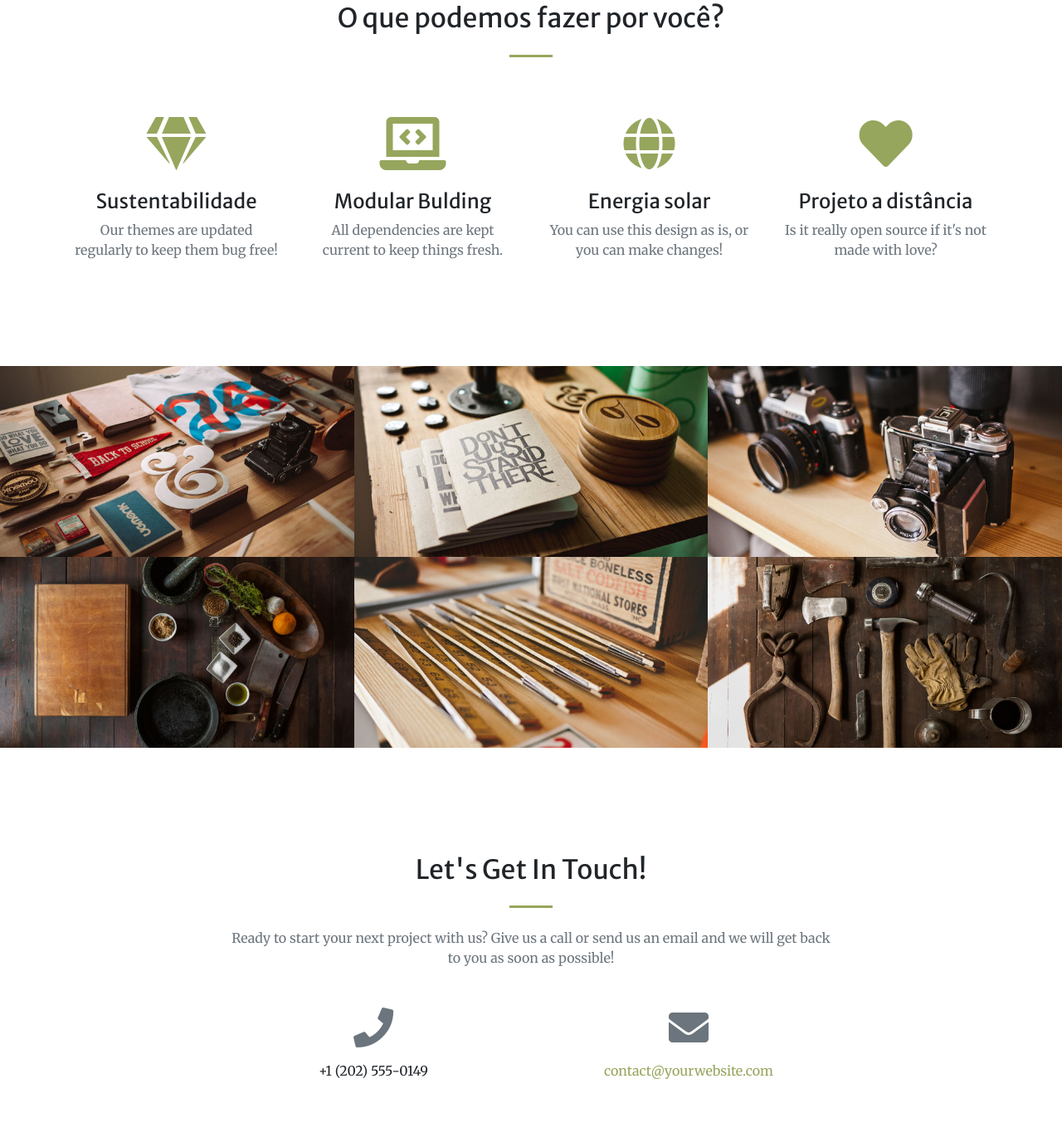
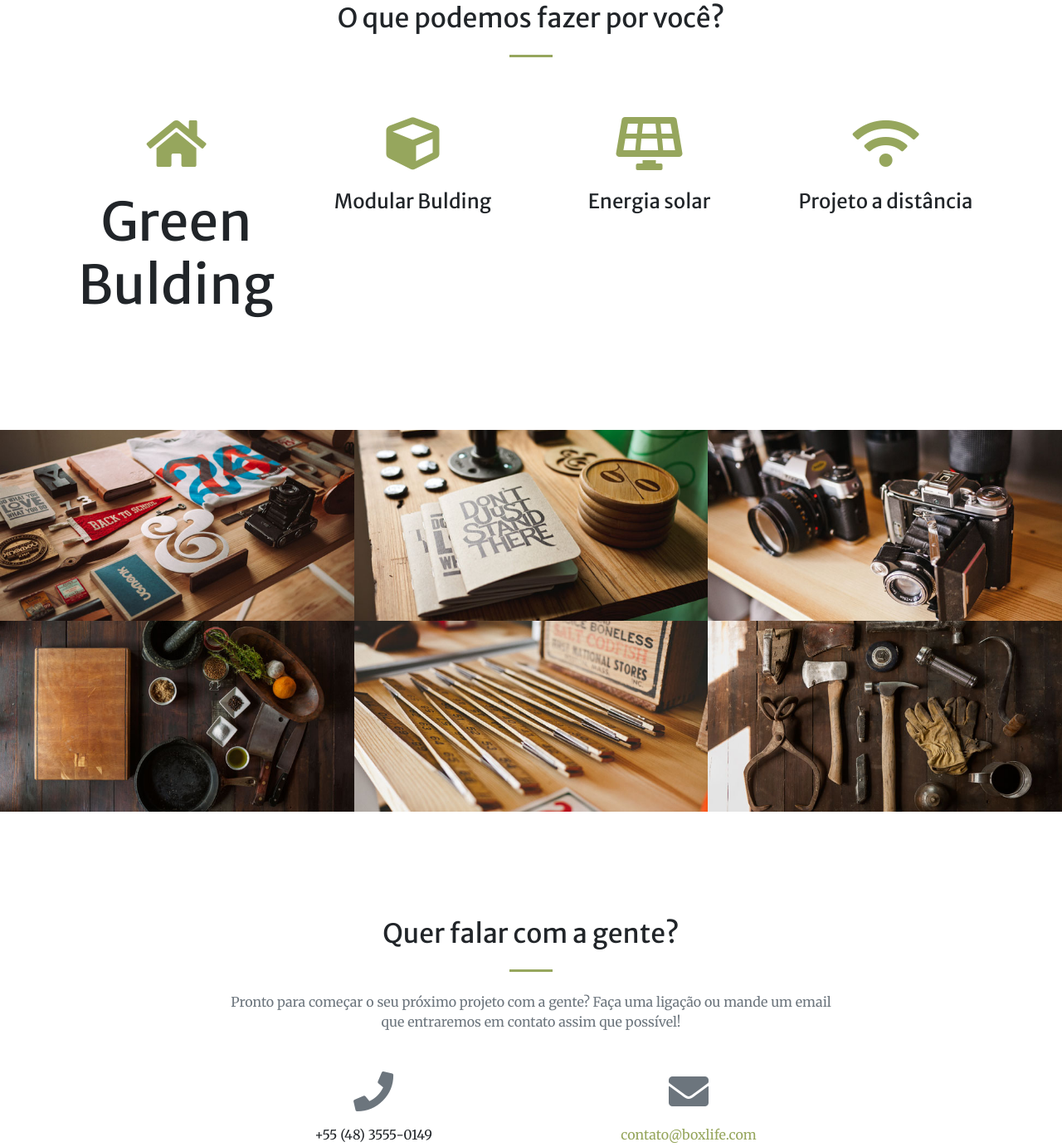
Before and after one commit to mausampaio/boxlife, a website with bundled scripts: page index.html in a window 1280 px wide. Shown: the part 1370-2752 px from the top of the page at 83% size. Built offline with nearby package versions, Linux system fonts and the light colour scheme.

Commit message:
Adicionando sessão serviçoes e contato

```diff
--- a/index.html
+++ b/index.html
@@ -100,30 +100,26 @@
       <div class="row">
         <div class="col-lg-3 col-md-6 text-center">
           <div class="mt-5">
-            <i class="fas fa-4x fa-gem text-primary mb-4"></i>
-            <h3 class="h4 mb-2">Sustentabilidade</h3>
-            <p class="text-muted mb-0">Our themes are updated regularly to keep them bug free!</p>
+            <i class="fas fa-4x fa-home text-primary mb-4"></i>
+            <h3 class="h4 fa-4x mb-2">Green Bulding</h3>
           </div>
         </div>
         <div class="col-lg-3 col-md-6 text-center">
           <div class="mt-5">
-            <i class="fas fa-4x fa-laptop-code text-primary mb-4"></i>
+            <i class="fas fa-4x fa-cube text-primary mb-4"></i>
             <h3 class="h4 mb-2">Modular Bulding</h3>
-            <p class="text-muted mb-0">All dependencies are kept current to keep things fresh.</p>
           </div>
         </div>
         <div class="col-lg-3 col-md-6 text-center">
           <div class="mt-5">
-            <i class="fas fa-4x fa-globe text-primary mb-4"></i>
+            <i class="fas fa-4x fa-solar-panel text-primary mb-4"></i>
             <h3 class="h4 mb-2">Energia solar</h3>
-            <p class="text-muted mb-0">You can use this design as is, or you can make changes!</p>
           </div>
         </div>
         <div class="col-lg-3 col-md-6 text-center">
           <div class="mt-5">
-            <i class="fas fa-4x fa-heart text-primary mb-4"></i>
+            <i class="fas fa-4x fa-wifi text-primary mb-4"></i>
             <h3 class="h4 mb-2">Projeto a distância</h3>
-            <p class="text-muted mb-0">Is it really open source if it's not made with love?</p>
           </div>
         </div>
       </div>
@@ -221,20 +217,20 @@
     <div class="container">
       <div class="row justify-content-center">
         <div class="col-lg-8 text-center">
-          <h2 class="mt-0">Let's Get In Touch!</h2>
+          <h2 class="mt-0">Quer falar com a gente?</h2>
           <hr class="divider my-4">
-          <p class="text-muted mb-5">Ready to start your next project with us? Give us a call or send us an email and we will get back to you as soon as possible!</p>
+          <p class="text-muted mb-5">Pronto para começar o seu próximo projeto com a gente? Faça uma ligação ou mande um email que entraremos em contato assim que possível!</p>
         </div>
       </div>
       <div class="row">
         <div class="col-lg-4 ml-auto text-center mb-5 mb-lg-0">
           <i class="fas fa-phone fa-3x mb-3 text-muted"></i>
-          <div>+1 (202) 555-0149</div>
+          <div>+55 (48) 3555-0149</div>
         </div>
         <div class="col-lg-4 mr-auto text-center">
           <i class="fas fa-envelope fa-3x mb-3 text-muted"></i>
           <!-- Make sure to change the email address in anchor text AND the link below! -->
-          <a class="d-block" href="mailto:contact@yourwebsite.com">contact@yourwebsite.com</a>
+          <a class="d-block" href="mailto:contao@boxlife.com">contato@boxlife.com</a>
         </div>
       </div>
     </div>
```
Also changed, not shown: img/green-icon.svg (added).
